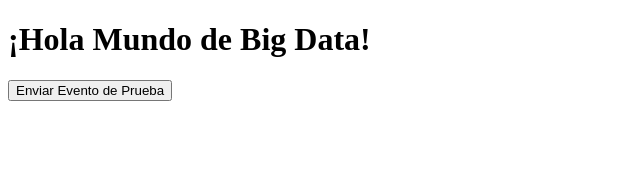
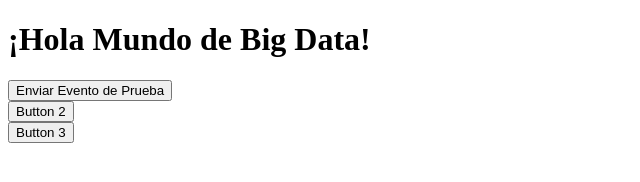
Before and after one commit to JLeo10/BD2_TEST1, a plain HTML site: page index.html in a window 1280 px wide. Shown: the whole page, without its empty margins (0-640 px from the left). Drawn offline with Linux system fonts and the light colour scheme.

Commit message:
Agregando botones de prueba

```diff
--- a/index.html
+++ b/index.html
@@ -16,5 +16,21 @@
     <button onclick="gtag('event', 'click_exposicion', {'integrante': 'equipo_ingenieria'});">
        Enviar Evento de Prueba
     </button>
+    <div>
+        <button onclick="gtag('event', 'interaccion_web', {
+            'nombre_pila': 'Leonel',
+            'clase': 'Bases de Datos 2',
+            'tipo_dispositivo': 'Macbook Air'
+        });"> Button 2 </button>
+    </div>
+    <div>
+        <button onclick="gtag('event', 'simulacion_query', {
+            'tiempo_ms': 450,
+            'filas_afectadas': 1500,
+            'exito':  true
+        });">
+            Button 3
+        </button>
+    </div>
 </body>
 </html>
```
